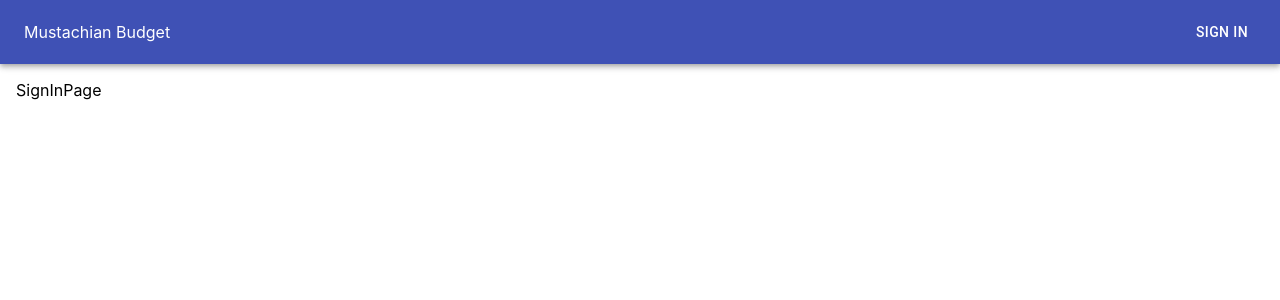
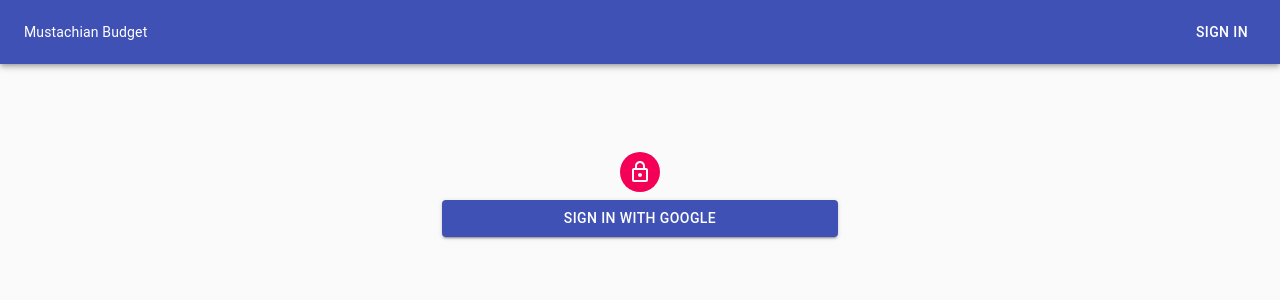
Before and after one commit to lorenzogm/mustachian-budget, a React (Create React App) app: page /signin in a window 1280 px wide. Shown: the top 300 px of the page. Built offline with nearby package versions, Linux system fonts and the light colour scheme; no server answers.

Commit message:
feat(services): add "firebase", including "signInWithGoogle" and "signOut"

```diff
--- a/src/App/index.tsx
+++ b/src/App/index.tsx
@@ -1,7 +1,7 @@
 import React from 'react'
 import { Route, Redirect, BrowserRouter as Router, Switch } from 'react-router-dom'
 
-import { auth } from 'services/firebase'
+import firebase from 'services/firebase'
 import PrivateLayout from 'layouts/PrivateLayout'
 import PublicLayout from 'layouts/PublicLayout'
 import AccountListPage from 'pages/AccountListPage'
@@ -11,27 +11,43 @@ import SignInPage from 'pages/SignInPage'
 
 import RoutePrivate from './RoutePrivate'
 import RoutePublic from './RoutePublic'
+import { User } from 'firebase'
+
+type State = {
+  authenticated: boolean
+  loading: boolean
+  user: User | null
+}
+
+const initialState: State = {
+  authenticated: false,
+  loading: true,
+  user: null,
+}
 
 const App: React.FC = () => {
-  const [{ authenticated, loading }, setState] = React.useState({
-    authenticated: false,
-    loading: true,
-  })
+  const [{ authenticated, loading }, setState] = React.useState(initialState)
 
   React.useEffect(() => {
-    auth().onAuthStateChanged((user) => {
+    const unsubscribe = firebase.auth().onAuthStateChanged((user) => {
       if (user) {
         setState({
           authenticated: true,
           loading: false,
+          user,
         })
       } else {
         setState({
           authenticated: false,
           loading: false,
+          user: null,
         })
       }
     })
+
+    return () => {
+      unsubscribe()
+    }
   }, [])
 
   if (loading) {
--- a/src/layouts/PrivateLayout/Navigation/index.tsx
+++ b/src/layouts/PrivateLayout/Navigation/index.tsx
@@ -1,11 +1,14 @@
 import React from 'react'
-import { Link } from 'react-router-dom'
 import Drawer from '@material-ui/core/Drawer'
 
+import Button from 'components/Button'
+import Link from 'components/Link'
+import signOut from './signOut'
 import useStyles from './useStyles'
 
 const Navigation = () => {
   const classes = useStyles()
+
   return (
     <Drawer
       className={classes.drawer}
@@ -16,7 +19,8 @@ const Navigation = () => {
       anchor="left"
     >
       <div className={classes.toolbar} />
-      <Link to="/">Home</Link>
+      <Link to="/accounts">Mustachian Budget</Link>
+      <Button onClick={signOut}>Sign Out</Button>
     </Drawer>
   )
 }
--- /dev/null
+++ b/src/layouts/PrivateLayout/Navigation/signOut.tsx
@@ -0,0 +1,11 @@
+import firebase from 'services/firebase'
+
+const signOut = () => {
+  try {
+    firebase.auth().signOut()
+  } catch (error) {
+    console.error(error)
+  }
+}
+
+export default signOut
--- a/src/layouts/PublicLayout/Header/index.tsx
+++ b/src/layouts/PublicLayout/Header/index.tsx
@@ -2,7 +2,7 @@ import React from 'react'
 import AppBar from '@material-ui/core/AppBar'
 import Toolbar from '@material-ui/core/Toolbar'
 
-import Button from 'components/Button'
+import ButtonAsLink from 'components/ButtonAsLink'
 import Link from 'components/Link'
 
 import useStyles from './useStyles'
@@ -17,9 +17,9 @@ export default function ButtonAppBar() {
           <Link to="/" className={classes.title}>
             Mustachian Budget
           </Link>
-          <Button color="inherit" to="/signin">
+          <ButtonAsLink color="inherit" to="/signin">
             Sign In
-          </Button>
+          </ButtonAsLink>
         </Toolbar>
       </AppBar>
     </div>
--- a/src/pages/HomePage/index.tsx
+++ b/src/pages/HomePage/index.tsx
@@ -2,7 +2,7 @@ import React from 'react'
 import Typography from '@material-ui/core/Typography'
 import Container from '@material-ui/core/Container'
 
-import Button from 'components/Button'
+import ButtonAsLink from 'components/ButtonAsLink'
 
 import useStyles from './useStyles'
 
@@ -19,9 +19,9 @@ const HomePage: React.FC = () => {
           Track your expenses
         </Typography>
         <div className={classes.heroButtons}>
-          <Button to="signin" variant="contained" color="primary">
+          <ButtonAsLink to="signin" variant="contained" color="primary">
             Sign In
-          </Button>
+          </ButtonAsLink>
         </div>
       </Container>
     </div>
--- a/src/pages/SignInPage/index.tsx
+++ b/src/pages/SignInPage/index.tsx
@@ -1,5 +1,27 @@
 import React from 'react'
+import Avatar from '@material-ui/core/Avatar'
+import Button from '@material-ui/core/Button'
+import CssBaseline from '@material-ui/core/CssBaseline'
+import LockOutlinedIcon from '@material-ui/icons/LockOutlined'
+import Container from '@material-ui/core/Container'
 
-const SignInPage = () => <div>SignInPage</div>
+import signInWithGoogle from './signInWithGoogle'
+import useStyles from './useStyles'
 
-export default SignInPage
+export default function SignIn() {
+  const classes = useStyles()
+
+  return (
+    <Container component="main" maxWidth="xs">
+      <CssBaseline />
+      <div className={classes.paper}>
+        <Avatar className={classes.avatar}>
+          <LockOutlinedIcon />
+        </Avatar>
+        <Button fullWidth variant="contained" color="primary" onClick={signInWithGoogle}>
+          Sign In with Google
+        </Button>
+      </div>
+    </Container>
+  )
+}
--- /dev/null
+++ b/src/pages/SignInPage/signInWithGoogle.tsx
@@ -0,0 +1,11 @@
+import firebase from 'services/firebase'
+
+const signInWithGoogle = async () => {
+  try {
+    await firebase.auth().signInWithRedirect(new firebase.auth.GoogleAuthProvider())
+  } catch (error) {
+    console.error(error)
+  }
+}
+
+export default signInWithGoogle
--- /dev/null
+++ b/src/pages/SignInPage/useStyles.tsx
@@ -0,0 +1,16 @@
+import { makeStyles } from '@material-ui/core/styles'
+
+const useStyles = makeStyles((theme) => ({
+  paper: {
+    marginTop: theme.spacing(8),
+    display: 'flex',
+    flexDirection: 'column',
+    alignItems: 'center',
+  },
+  avatar: {
+    margin: theme.spacing(1),
+    backgroundColor: theme.palette.secondary.main,
+  },
+}))
+
+export default useStyles
--- a/src/services/firebase.js
+++ b/src/services/firebase.js
@@ -15,5 +15,4 @@ const firebaseConfig = {
 // Initialize Firebase
 firebase.initializeApp(firebaseConfig)
 
-export const auth = firebase.auth
-export const database = firebase.database()
+export default firebase
```
Also changed, not shown: firebase.json (added).
